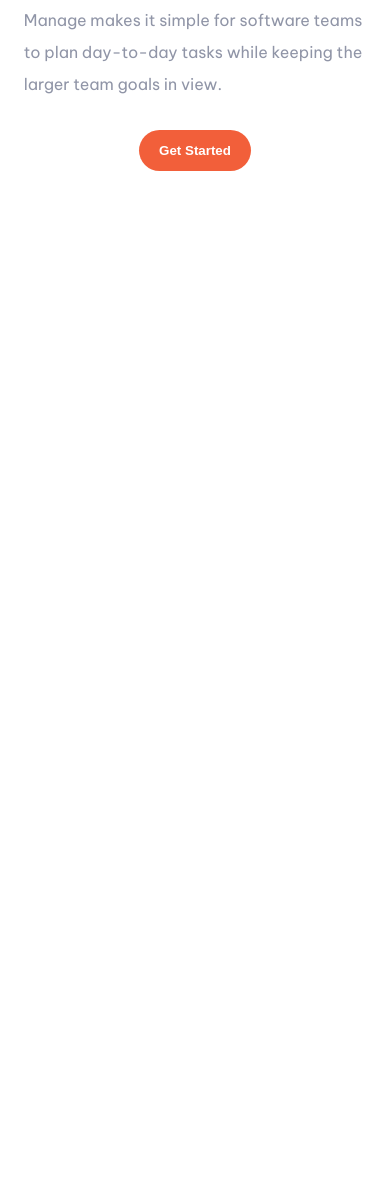
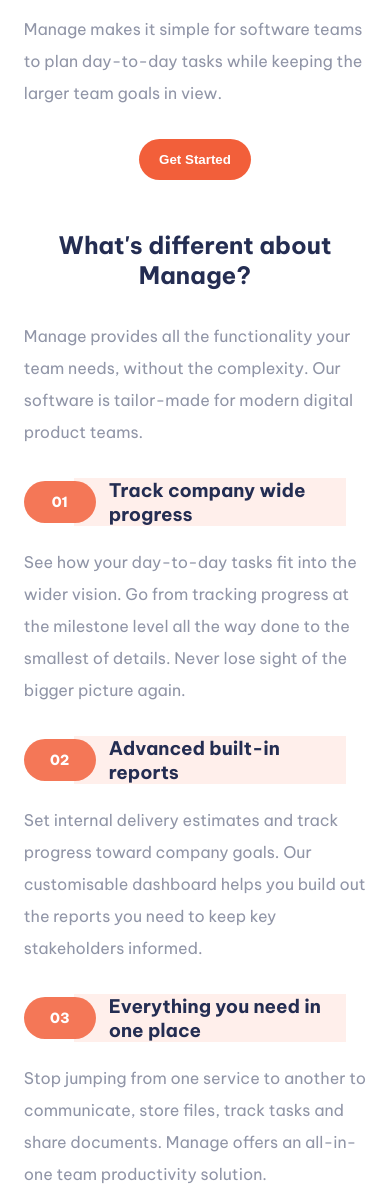
Before and after one commit to AnwarMadani/New-landing-page, a plain HTML site: page index.html in a window 390 px wide. Shown: the part 544-1737 px from the top of the page. Before the commit the page ends 844 px from the top, so only its background shows below. Drawn offline with Linux system fonts and the light colour scheme.

Commit message:
add list section and style for mobile and desk

```diff
--- a/index.html
+++ b/index.html
@@ -46,6 +46,42 @@
                 <img src="images/illustration-intro.svg" alt="graphs">
             </div>
         </section>
+        <section class="difference">
+            <div class="manage">
+                <h2>
+                    What's different about<br> Manage?
+                </h2>
+                <p>
+                    Manage provides all the functionality your team needs, without the complexity. Our software is tailor-made for modern digital product teams.
+                </p>
+            </div>
+            <ul>
+                <li>
+                    <h3>Track company wide progress</h3>
+                    <p>
+                        See how your day-to-day tasks fit into the wider vision. Go from
+                        tracking progress at the milestone level all the way done to the
+                        smallest of details. Never lose sight of the bigger picture again.
+                       </p>
+                </li>
+                <li>
+                    <h3>Advanced built-in reports</h3>
+                    <p>
+                        Set internal delivery estimates and track progress toward company
+                        goals. Our customisable dashboard helps you build out the reports
+                        you need to keep key stakeholders informed.
+                    </p>
+                </li>
+                <li>
+                    <h3>Everything you need in one place</h3>
+                    <p>
+                        Stop jumping from one service to another to communicate, store files,
+                track tasks and share documents. Manage offers an all-in-one team
+                productivity solution.
+                    </p>
+                </li>
+            </ul>
+        </section>
     </main>
 
 </body>
--- a/styles.css
+++ b/styles.css
@@ -42,7 +42,7 @@ a{
     color: inherit;
 }
 
-ul{
+header ul{
     list-style-type: none;
     list-style: none;
 }
@@ -107,16 +107,23 @@ nav ul a:hover{
     align-items: center;
 }
 
-.info{
+.info,
+.manage{
     width: 50%;
 }
 
-.info p{
+.info p,
+.manage p{
     width: 60%;
 }
 
-.info h1{
-    font-size: max(2rem, 3.5vw);
+.info h1,
+.manage h1{
+    font-size: max(2.1rem, 3.5vw);
+}
+
+.difference h2{
+    font-size: max(2.5vw, 1.5rem);
 }
 
 .graphs{
@@ -127,6 +134,47 @@ nav ul a:hover{
     width: 100%;
     height: auto;
 }
+
+.difference{
+    display: flex;
+    justify-content: space-between;
+    align-items: baseline;
+}
+
+.difference ul{
+    width: 50%;
+    list-style: none;
+    counter-reset: cont;
+}
+
+.difference li{
+    counter-increment: cont;
+    display: grid;
+    margin-bottom: 30px;
+    gap: 20px 20px;
+    align-items: center;
+}
+
+.difference li p{
+    grid-column-start: 2;
+    margin: 0;
+}
+
+.difference ul li::before {
+    content: "0"counter(cont);
+    background: hsl(12, 88%, 65%);
+    width: 72px;
+    padding: 5px 20px;
+    border-radius: 40px;
+    display: inline-block;
+    line-height: 2rem;
+    color: white;
+    text-align: center;
+    font-weight: 800;
+    font-size: 14px;
+}
+
+
 
 
 @media screen and (max-width: 768px) {
@@ -154,14 +202,18 @@ nav ul a:hover{
         flex-direction: column-reverse;
     }
 
-    .info, .info p{
+    .info, .info p,
+    .manage, .manage p{
         display: flex;
         flex-direction: column;
         align-items: center;
         width: 100%;
     }
 
-    h1{
+
+    h1,
+    h2,
+    h3{
         text-align: center;
     }
 
@@ -169,4 +221,38 @@ nav ul a:hover{
         width: 90%;
     }
 
+    .difference{
+        flex-direction: column;
+    }
+
+    .difference h3{
+        display: flex;
+        text-align: start;
+        background-color: hsl(13, 100%, 96%);
+        padding-left: 35px;
+        height: 100%;
+        width: 100%;
+        align-items: center;
+        translate: -20px 0;
+        z-index: -99;
+    }
+
+    .difference ul{
+        width: 100%;
+    }
+
+    .difference li{
+        grid-template-columns: 70px auto;
+        gap: 20px 0;
+    }
+
+
+    .difference ul p{
+        grid-column-start: 1;
+        grid-column-end: 3;
+    }
+
+
+
+
 }
```
